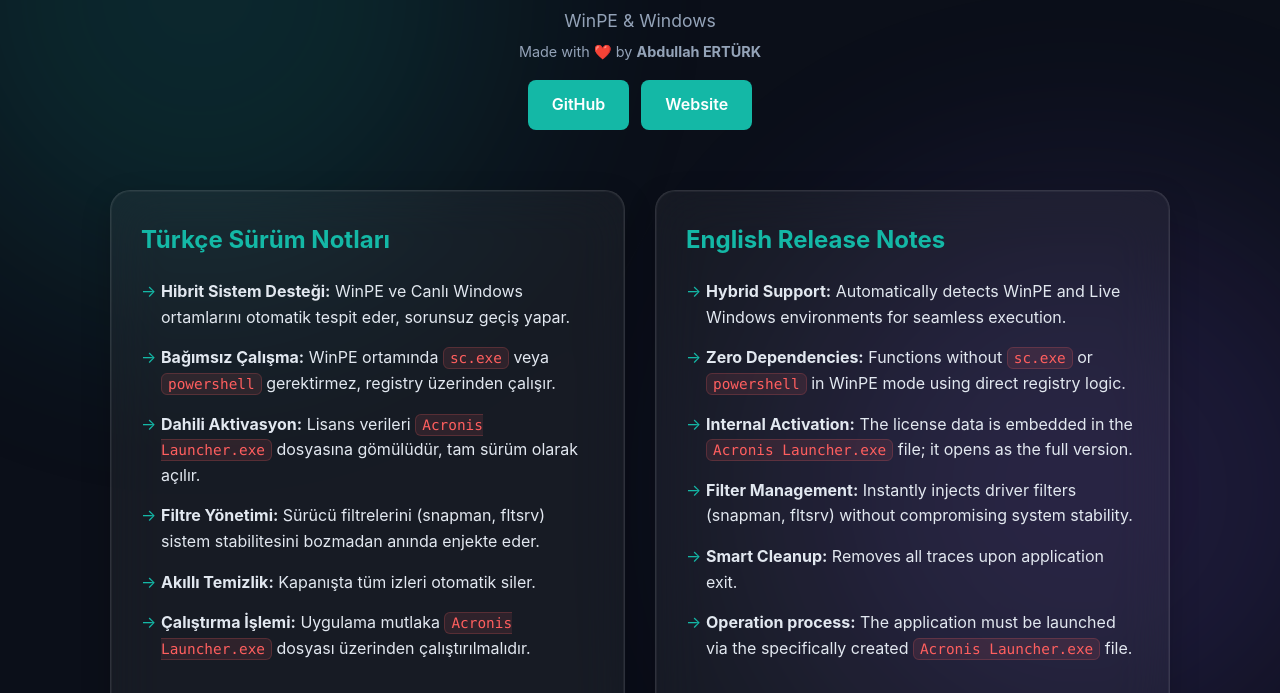
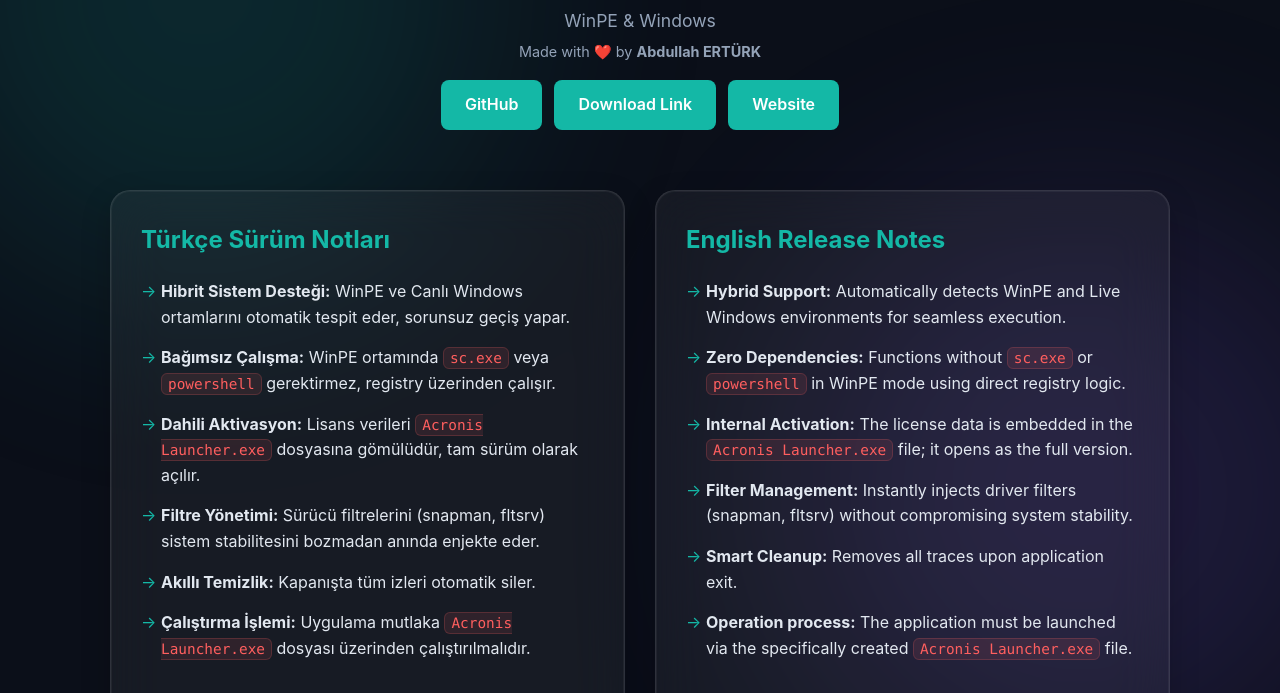
Before and after one commit to abdullah-erturk/erturk, a plain HTML site: page Acronis.html in a window 1280 px wide. Shown: the part 107-800 px from the top of the page. Drawn offline with Linux system fonts and the light colour scheme.

Commit message:
Add files via upload

```diff
--- a/Acronis.html
+++ b/Acronis.html
@@ -239,6 +239,7 @@
                     <strong>Abdullah ERTÜRK</strong></p>
                 <a href="https://github.com/abdullah-erturk" class="btn" style="margin-top: 0;"
                     target="_blank">GitHub</a>
+                <a href="https://mega.nz/folder/tUhznB6T#s9yjwua2YIjf5YhhTKMwIg" class="btn" style="margin-top: 0;" target="_blank">Download Link</a>
                 <a href="https://erturk.netlify.app" class="btn" style="margin-top: 0;" target="_blank">Website</a>
             </div>
         </header>
```
